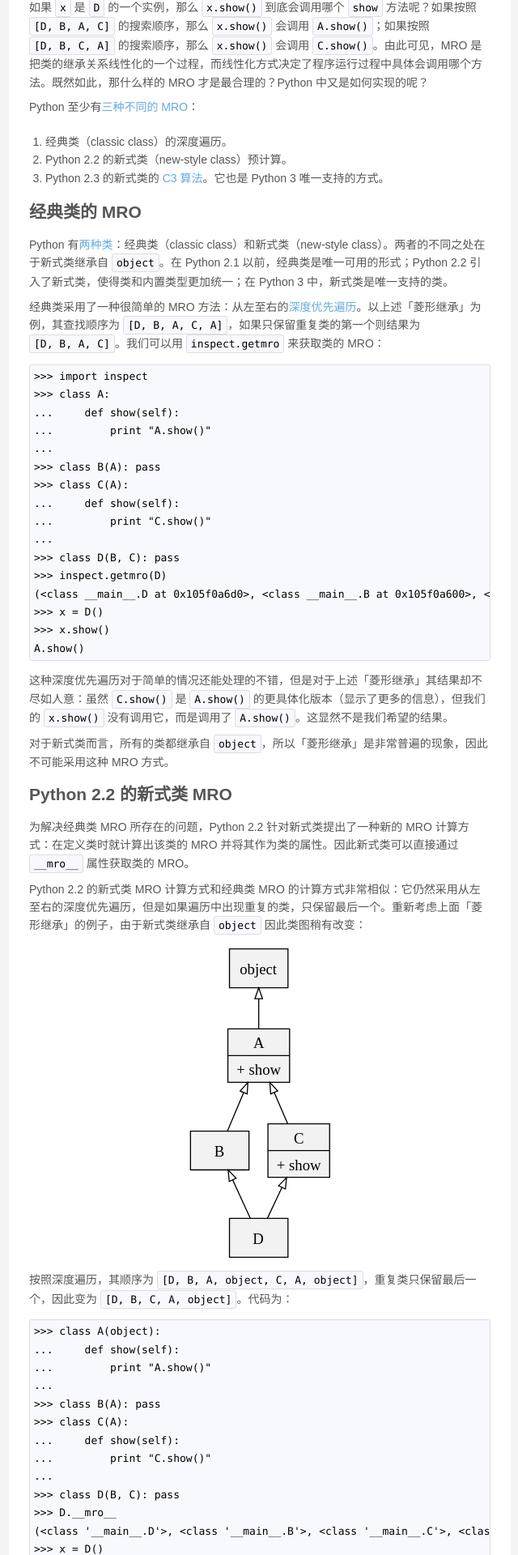
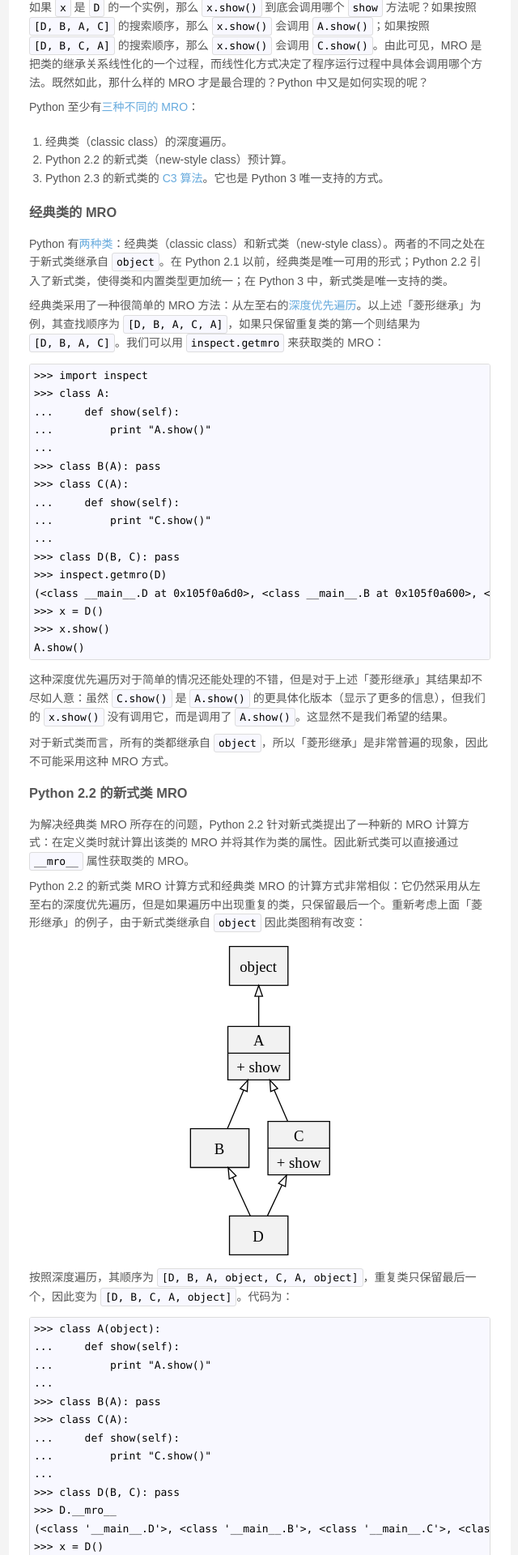
Before and after one commit to hanjianwei/hanjianwei.github.io, a Jekyll site: the page built from _posts/2013-07-25-python-mro.md, in a window 1280 px wide. Shown: the part 599-2519 px from the top of the page at 81% size, without its empty margins (319-959 px from the left). Built offline with Jekyll 4.4.1, drawn with Linux system fonts in a browser that asks for light colours; Markdown is read by kramdown in place of the engine named in the settings.

Commit message:
Change subsection to h3

```diff
--- a/_posts/2013-07-25-python-mro.md
+++ b/_posts/2013-07-25-python-mro.md
@@ -20,7 +20,7 @@ Python 至少有[三种不同的 MRO][guido]：
 2. Python 2.2 的新式类（new-style class）预计算。
 3. Python 2.3 的新式类的[ C3 算法][c3]。它也是 Python 3 唯一支持的方式。
 
-## 经典类的 MRO
+### 经典类的 MRO
 
 Python 有[两种类][new_class]：经典类（classic class）和新式类（new-style class）。两者的不同之处在于新式类继承自 `object`。在 Python 2.1 以前，经典类是唯一可用的形式；Python 2.2 引入了新式类，使得类和内置类型更加统一；在 Python 3 中，新式类是唯一支持的类。
 
@@ -49,7 +49,7 @@ A.show()
 
 对于新式类而言，所有的类都继承自 `object`，所以「菱形继承」是非常普遍的现象，因此不可能采用这种 MRO 方式。
 
-## Python 2.2 的新式类 MRO
+### Python 2.2 的新式类 MRO
 
 为解决经典类 MRO 所存在的问题，Python 2.2 针对新式类提出了一种新的 MRO 计算方式：在定义类时就计算出该类的 MRO 并将其作为类的属性。因此新式类可以直接通过 `__mro__` 属性获取类的 MRO。
 
@@ -101,7 +101,7 @@ C.show()
 
 除了单调性之外，Python 2.2 及 经典类的 MRO 也可能违反继承的「 **局部优先级** 」，具体例子可以参见[官方文档][bad_mro]。采用一种更好的 MRO 方式势在必行。
 
-## C3 MRO
+### C3 MRO
 
 为解决 Python 2.2 中 MRO 所存在的问题，Python 2.3以后采用了[ C3 方法][c3]来确定方法解析顺序。你如果在 Python 2.3 以后版本里输入上述代码，就会产生一个异常，禁止创建具有二义性的继承关系：
 
```
